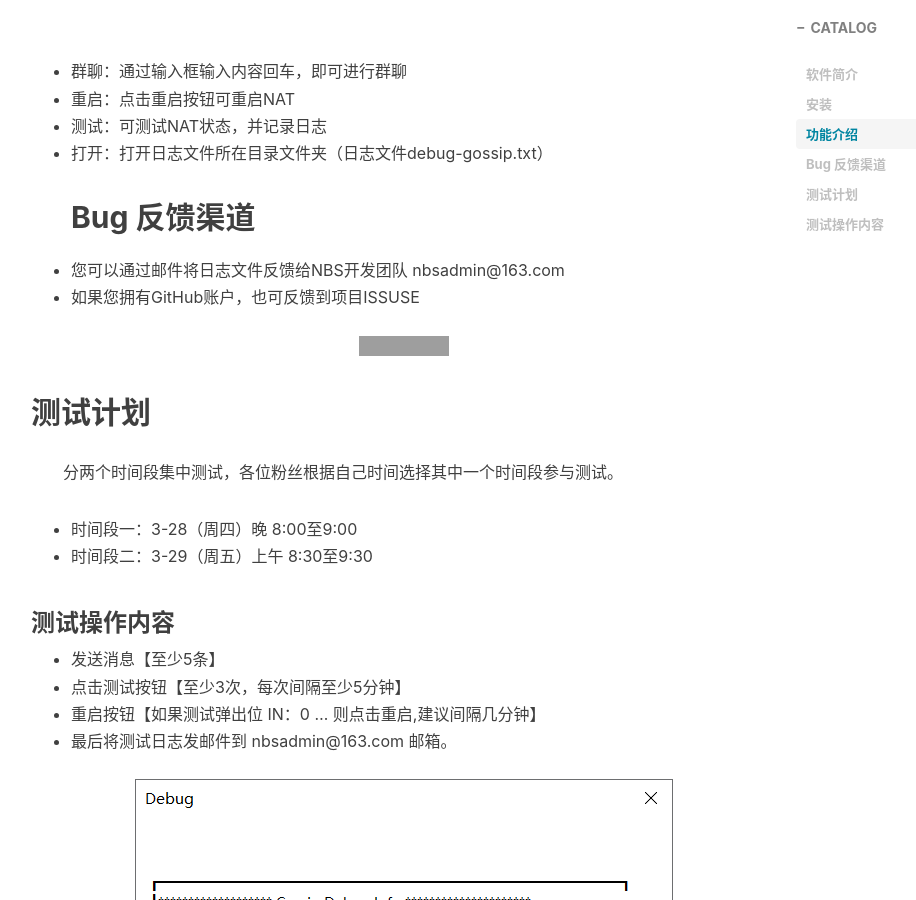
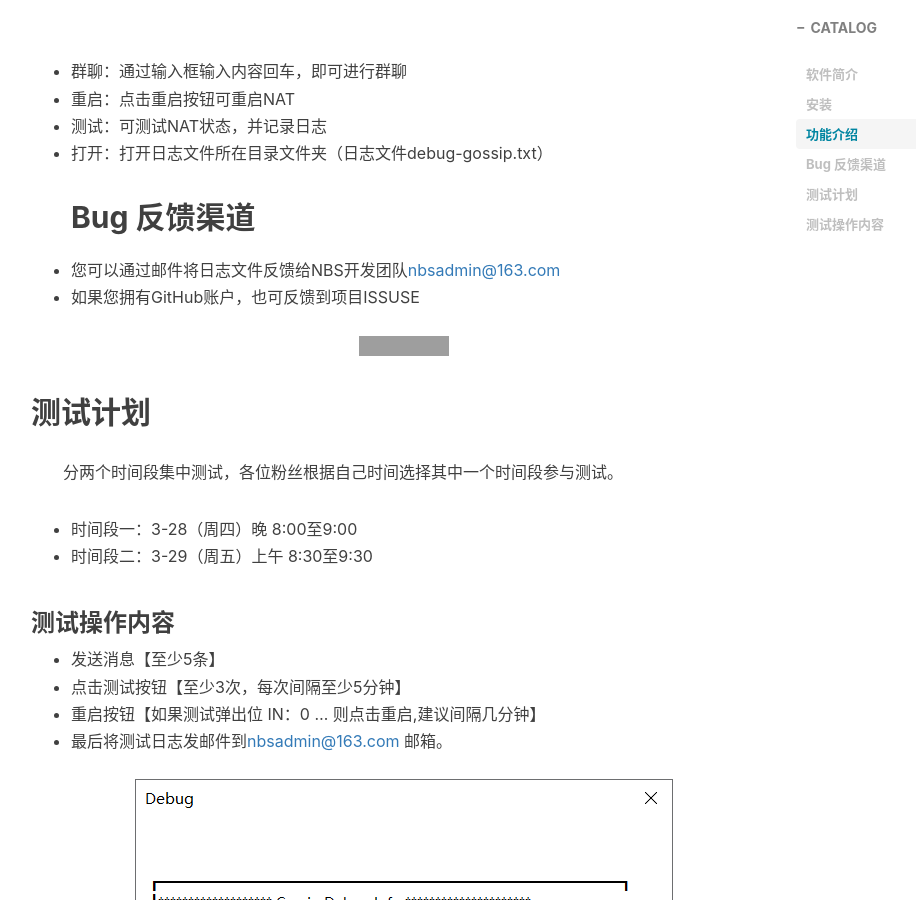
Before and after one commit to NBSChain/nbschain.github.io, a Jekyll site: the page built from _posts/2019-03-26-NBSChat-no-center.md, in a window 1280 px wide and 900 px high, scrolled down 2861 px. Shown: the whole window, without its empty margins (234-1150 px from the left). Built offline with Jekyll 4.4.1, drawn with Linux system fonts in a browser that asks for light colours; nearby versions of some CDN libraries; comment, search, counter and statistics services are not loaded; some of the changed lines change nothing that is shown; grey boxes are pictures that could not be loaded.

Commit message:
nbs chat

```diff
--- a/_posts/2019-03-26-NBSChat-no-center.md
+++ b/_posts/2019-03-26-NBSChat-no-center.md
@@ -38,7 +38,7 @@ tags:
   - 测试：可测试NAT状态，并记录日志
   - 打开：打开日志文件所在目录文件夹（日志文件debug-gossip.txt）
 ## Bug 反馈渠道
-  - 您可以通过邮件将日志文件反馈给NBS开发团队 nbsadmin@163.com
+  - 您可以通过邮件将日志文件反馈给NBS开发团队[nbsadmin@163.com](nbsadmin@163.com)
   - 如果您拥有GitHub账户，也可反馈到项目ISSUSE[![GitHub issues](https://img.shields.io/github/issues/NBSChain/ghost-chat.svg)](https://github.com/NBSChain/ghost-chat/issues)
 
 ## 测试计划
@@ -52,5 +52,5 @@ tags:
   - 发送消息【至少5条】
   - 点击测试按钮【至少3次，每次间隔至少5分钟】
   - 重启按钮【如果测试弹出位 IN：0 ... 则点击重启,建议间隔几分钟】
-  - 最后将测试日志发邮件到 nbsadmin@163.com 邮箱。
+  - 最后将测试日志发邮件到[nbsadmin@163.com](nbsadmin@163.com) 邮箱。
 ![防火墙](https://github.com/NBSChain/nbschain.github.io/blob/master/docs/images/201903/2019-03-26_22-54-21.png?raw=true)
```
